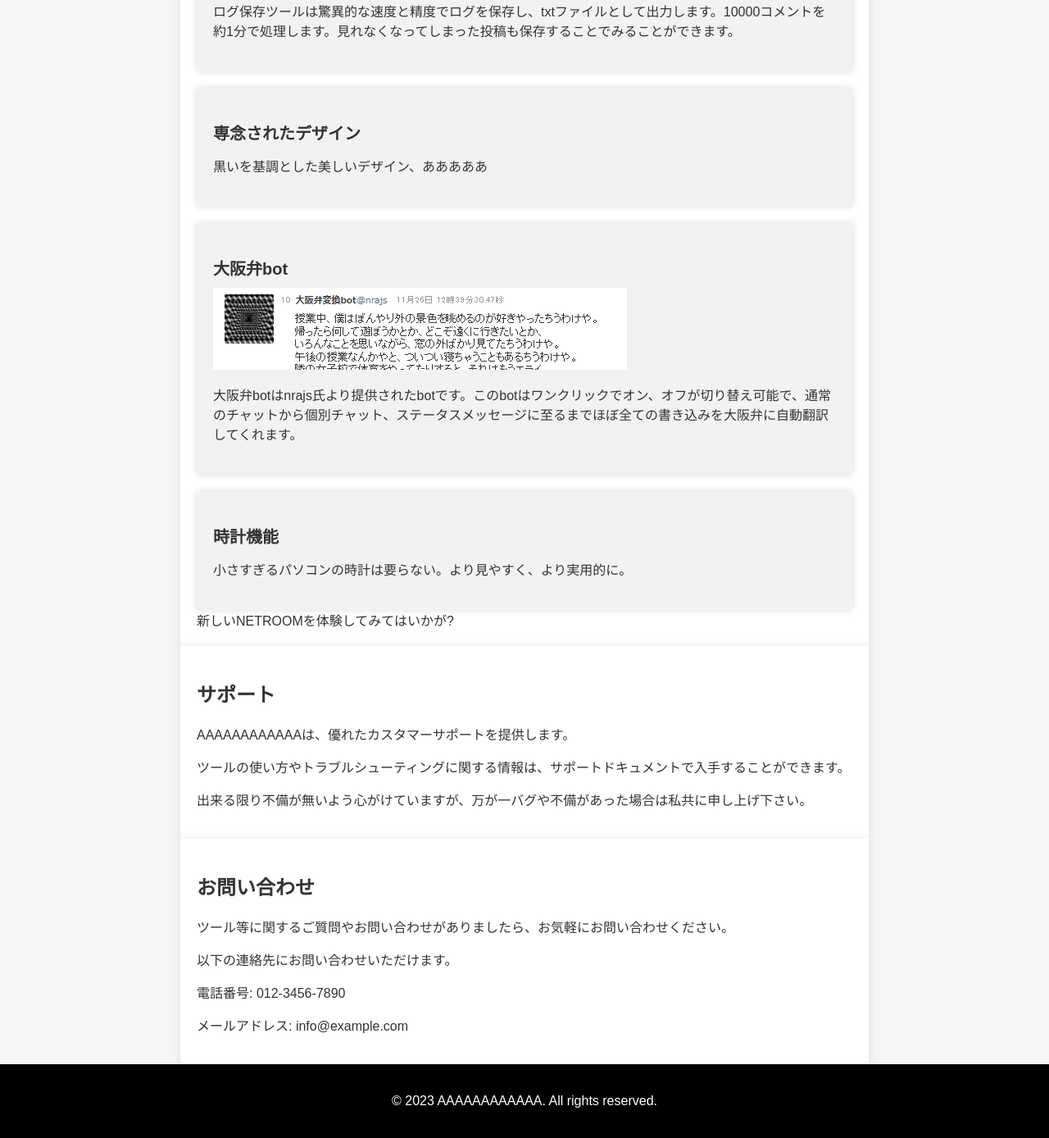
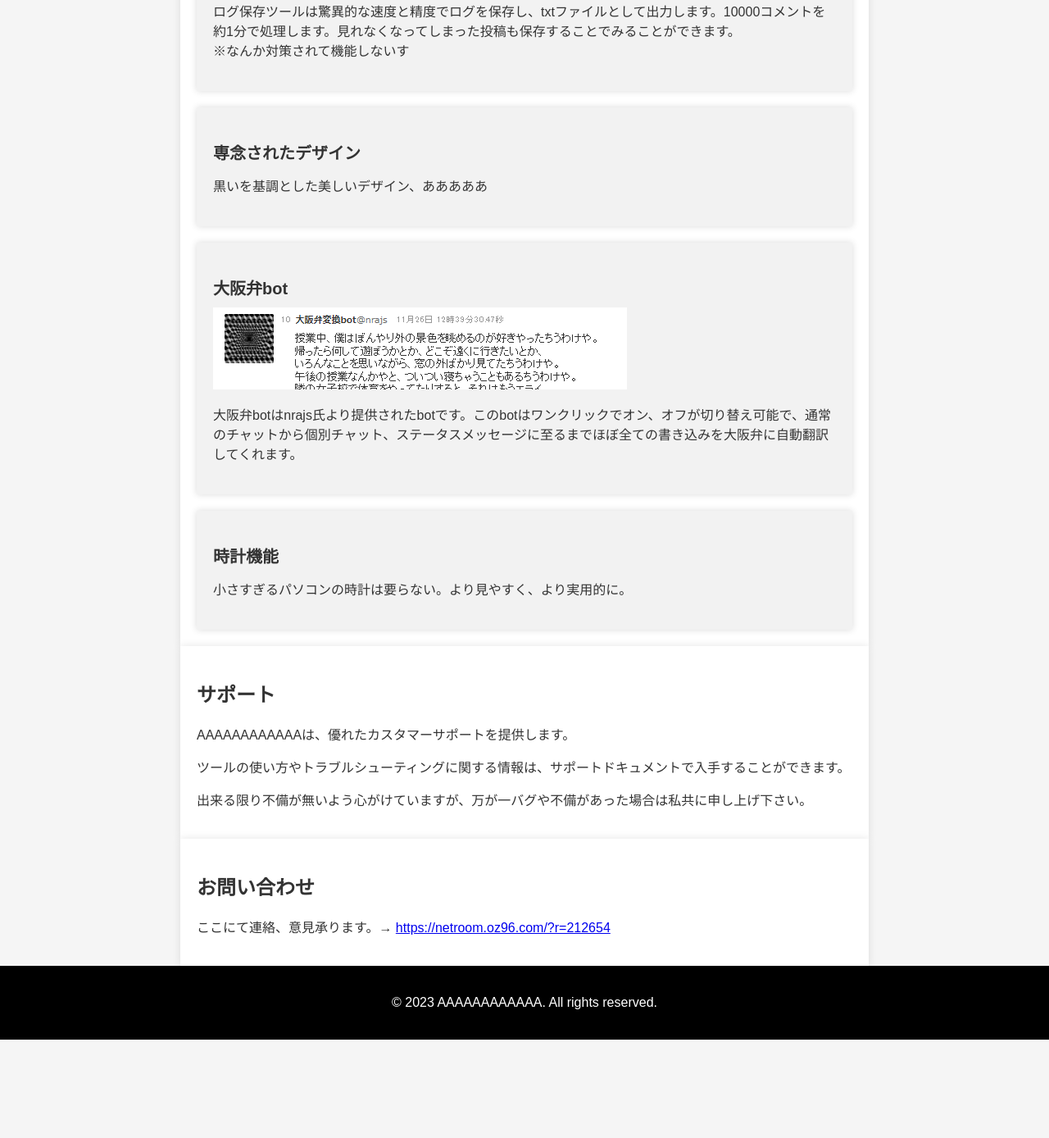
Before and after one commit to AAAAAAAAAAAAnetroom/dark, a plain HTML site: page index.html in a window 1280 px wide. Shown: the part 929-2317 px from the top of the page at 82% size. After the commit the page ends 2197 px from the top, so only its background shows below. Drawn offline with Linux system fonts and the light colour scheme.

Commit message:
Update index.html

```diff
--- a/index.html
+++ b/index.html
@@ -119,7 +119,8 @@
     <div class="feature">
         <h3>ログ保存ツール</h3>
         <img src="dark3.png" alt="ログ保存ツール">
-        <p>ログ保存ツールは驚異的な速度と精度でログを保存し、txtファイルとして出力します。10000コメントを約1分で処理します。見れなくなってしまった投稿も保存することでみることができます。</p>
+        <p>ログ保存ツールは驚異的な速度と精度でログを保存し、txtファイルとして出力します。10000コメントを約1分で処理します。見れなくなってしまった投稿も保存することでみることができます。
+            <br>※なんか対策されて機能しないす</p>
     </div>
 
 <div class="feature">
@@ -138,7 +139,6 @@
   <p>小さすぎるパソコンの時計は要らない。より見やすく、より実用的に。</p>
 </div>
 
-新しいNETROOMを体験してみてはいかが?
 
 </div>
 
@@ -151,10 +151,7 @@
 
 <div class="container" id="contact">
   <h2>お問い合わせ</h2>
-  <p>ツール等に関するご質問やお問い合わせがありましたら、お気軽にお問い合わせください。</p>
-  <p>以下の連絡先にお問い合わせいただけます。</p>
-  <p>電話番号: 012-3456-7890</p>
-  <p>メールアドレス: info@example.com</p>
+<p>ここにて連絡、意見承ります。→ <a href="https://netroom.oz96.com/?r=212654" target="_blank">https://netroom.oz96.com/?r=212654</a></p>
 </div>
 
 <footer>
```
